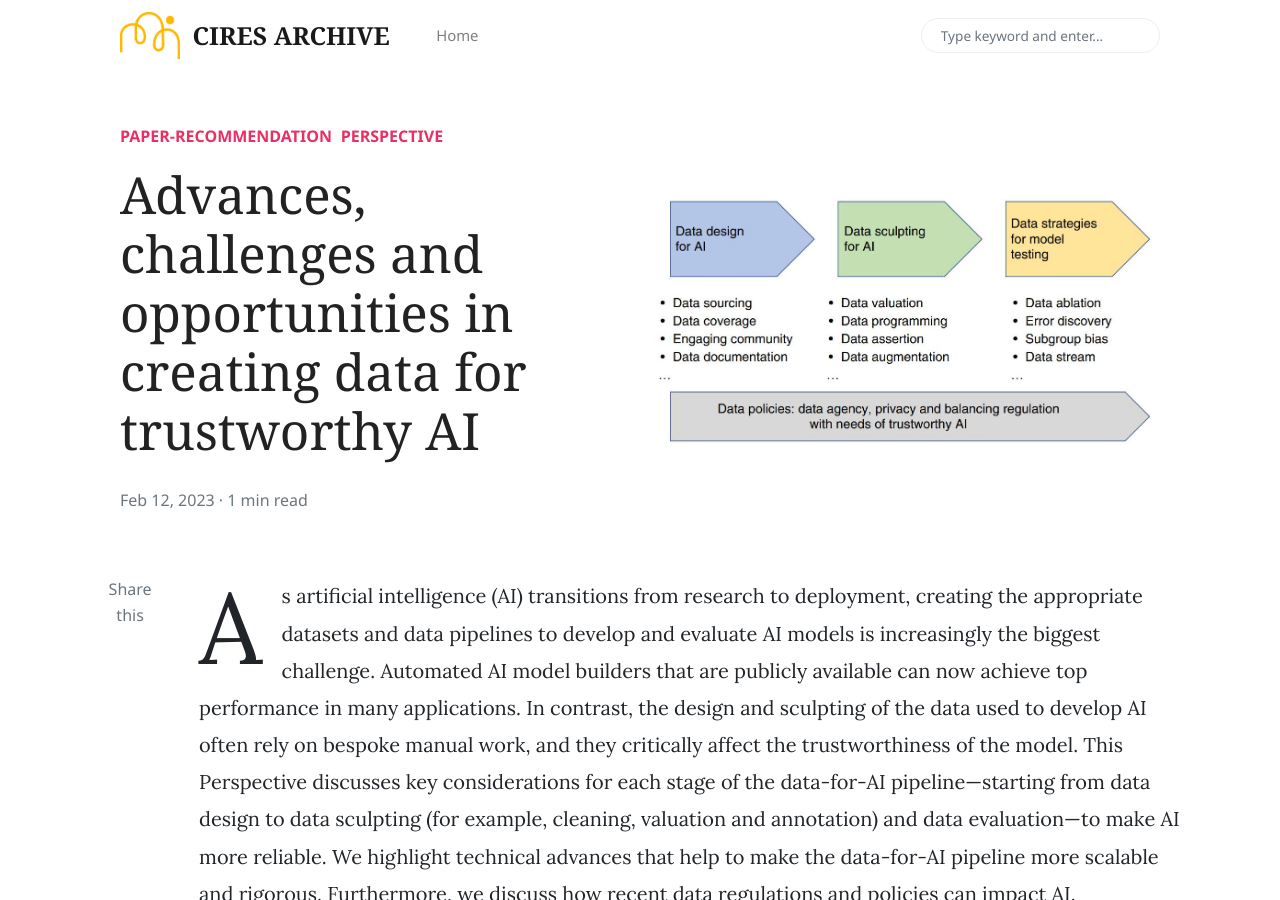
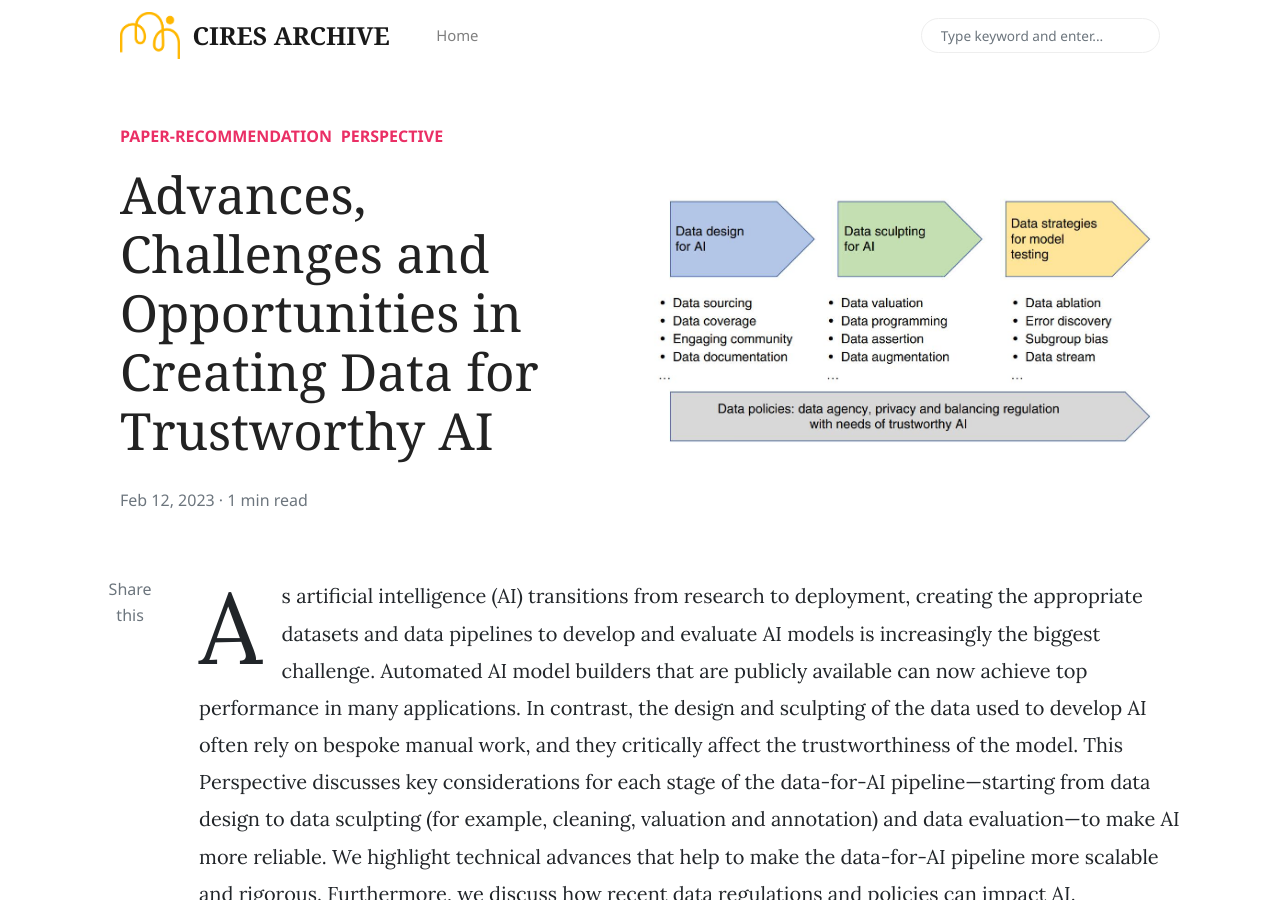
Before and after one commit to CIRES-Archive/CIRES-Archive.github.io, a Jekyll site: the page built from _posts/2023-02-12-data-for-trustworthy-ai.md, in a window 1280 px wide and 900 px high. Built offline with Jekyll 4.4.1, drawn with Linux system fonts in a browser that asks for light colours; nearby versions of some CDN libraries; comment, search, counter and statistics services are not loaded.

Commit message:
initialization

```diff
--- a/_posts/2023-02-12-data-for-trustworthy-ai.md
+++ b/_posts/2023-02-12-data-for-trustworthy-ai.md
@@ -1,6 +1,6 @@
 ---
 layout: post
-title:  "Advances, challenges and opportunities in creating data for trustworthy AI"
+title:  "Advances, Challenges and Opportunities in Creating Data for Trustworthy AI"
 categories: [ paper-recommendation, perspective ]
 image: assets/images/trustAI.jpg
 tags: [trustworthy]
```
